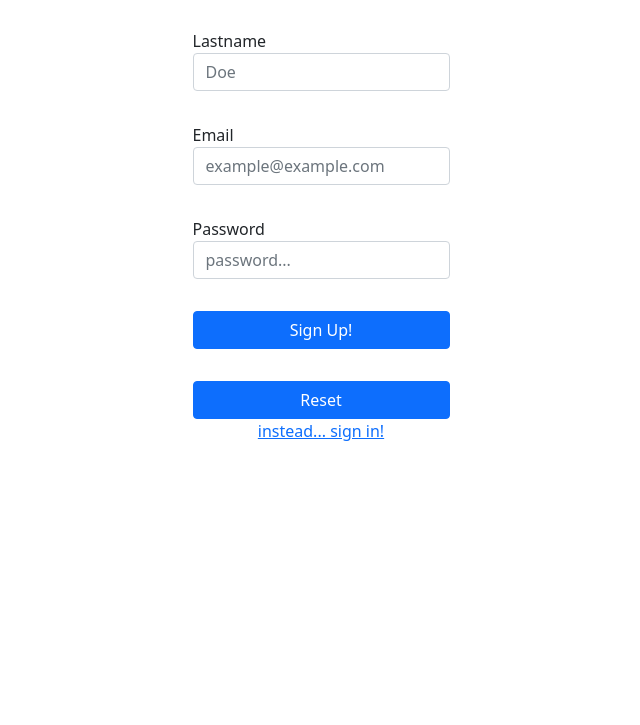
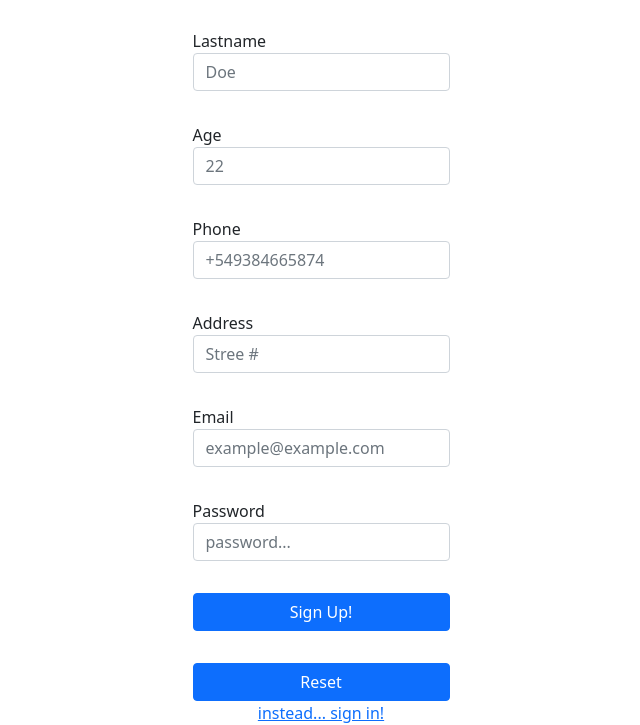
Before and after one commit to wgnr/eco, a website: page public/auth/singup.html in a window 1280 px wide. Shown: the part 121-846 px from the top of the page, without its empty margins (319-959 px from the left). Before the commit the page ends 800 px from the top, so only its background shows below. Drawn offline with nearby package versions, Linux system fonts and the light colour scheme.

```diff
--- a/public/auth/singup.html
+++ b/public/auth/singup.html
@@ -38,6 +38,36 @@
           />
         </label>
         <label>
+          <span>Age</span>
+          <input
+            type="number"
+            name="age"
+            class="form-control"
+            autocomplete="off"
+            placeholder="22"
+          />
+        </label>
+        <label>
+          <span>Phone</span>
+          <input
+            type="number"
+            name="phone"
+            class="form-control"
+            autocomplete="off"
+            placeholder="+549384665874"
+          />
+        </label>
+        <label>
+          <span>Address</span>
+          <input
+            type="text"
+            name="address"
+            class="form-control"
+            autocomplete="street-address"
+            placeholder="Stree #"
+          />
+        </label>
+        <label>
           <span>Email</span>
           <input
             type="email"
--- a/src/index.ts
+++ b/src/index.ts
@@ -1,5 +1,8 @@
+
 import dotenv from "dotenv";
 dotenv.config();
+import { DBConnections } from "./db/DBFactory"
+
 // Get config from CLI
 process.argv.slice(2).forEach((arg, i, arr) => {
   if (arg === "--mode") {
@@ -13,6 +16,9 @@
     process.env.DISABLE_CHILD_PROCESS = "1";
   } else if (arg === "--prevent-console-logger") {
     process.env.PREVENT_CONSOLE_LOGGER = "1";
+  } else if (arg === "--db") {
+    const connection = arr[i + 1]
+    process.env.DB_STORAGE = Object.values(DBConnections).includes(connection as DBConnections) ? connection : DBConnections.DEFAULT;
   }
 });
 
```
Also changed, not shown: src/db/DBFactory.ts (added, +20 -0 lines), src/db/Mongo.ts (added, +23 -0 lines), src/server.ts (+3 -8 lines), 1 other file.
